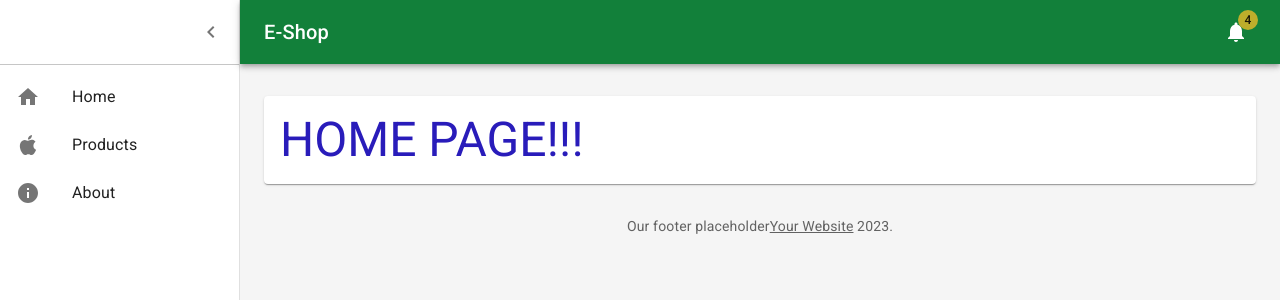
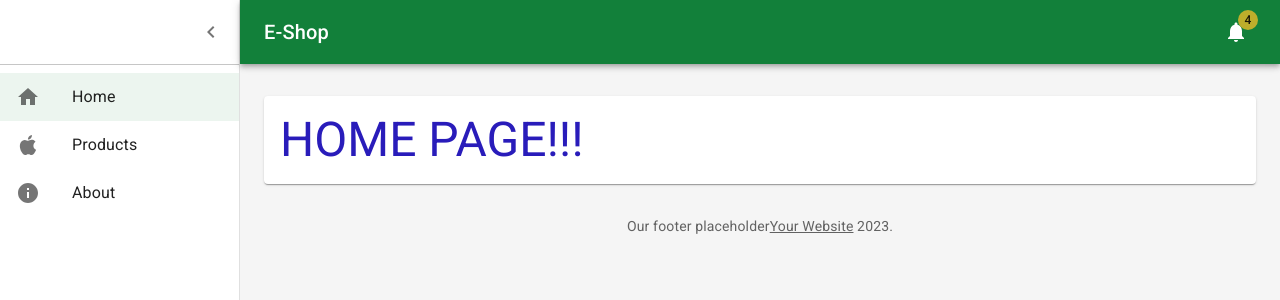
Before and after one commit to tsimonavicius/Spring-2023-02, a React (Create React App) app in the folder eshop-ui/: page / in a window 1280 px wide. Shown: the top 300 px of the page. Built offline with nearby package versions, Linux system fonts and the light colour scheme.

Commit message:
11: mark active menu item

```diff
--- a/eshop-ui/src/components/dashboard/MenuItem.js
+++ b/eshop-ui/src/components/dashboard/MenuItem.js
@@ -2,15 +2,17 @@ import ListItemIcon from "@mui/material/ListItemIcon";
 import ListItemText from "@mui/material/ListItemText";
 import ListItemButton from "@mui/material/ListItemButton";
 import * as React from "react";
-import {useNavigate} from "react-router-dom";
+import {useLocation, useNavigate} from "react-router-dom";
 import PropTypes from 'prop-types';
 
 const MenuItem = ({label, icon, link}) => {
 
     const navigate = useNavigate();
+    const location = useLocation()
 
     return (
-        <ListItemButton onClick={() => navigate(link)}>
+        <ListItemButton selected={location.pathname === link}
+                        onClick={() => navigate(link)}>
             <ListItemIcon>
                 {icon}
             </ListItemIcon>
```
